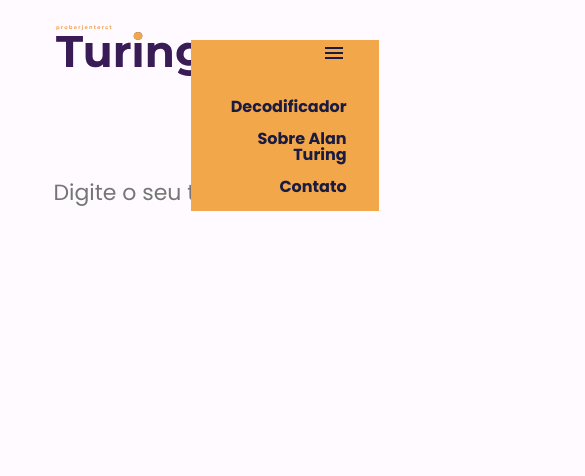
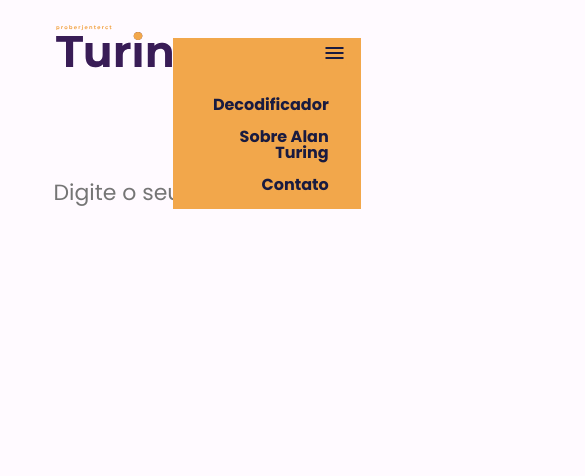
Before and after one commit to oihenrique/Decodificador-de-texto, a plain HTML site: page index.html in a window 390 px wide. Both pictures are taken after a click on the element "menu". Shown: the top 476 px of the page, 585 px wide, since content can reach past the window. Drawn offline with nearby package versions, Linux system fonts and the light colour scheme.

Commit message:
Correção de bugs no menu navbar

```diff
--- a/css/alan-turing-page.css
+++ b/css/alan-turing-page.css
@@ -1,8 +1,5 @@
 * {
     font-family: 'Poppins', sans-serif;
-}
-html {
-    height: 100%;
 }
 body {
     background-color: #fffaff;
@@ -117,15 +114,16 @@ footer {
 }
 @media screen and (max-width: 810px) {
     header {
-        position: relative;
+        width: 100%;
+        padding: 0 10%;
     }
     #navItens {
         width: min-content;
+        position: absolute;
         display: none;
-        position: absolute;
         z-index: 9998;
-        top: 46px;
-        right: 5.5vh;
+        top: 5vh;
+        right: 6.3vw;
         background: #F2A74B;
     }
     #navItens ul {
@@ -139,8 +137,8 @@ footer {
     }
     #menu-icon {
         display: block;
-        position: fixed;
-        right: 20px;
+        position: absolute;
+        right: 5%;
         z-index: 9999;
         background: #F2A74B;
         color: #191B40;
--- a/css/contato.css
+++ b/css/contato.css
@@ -1,8 +1,5 @@
 * {
     font-family: 'Poppins', sans-serif;
-}
-html {
-    height: 100%;
 }
 body {
     background-color: #fffaff;
@@ -168,18 +165,19 @@ footer {
 }
 @media screen and (max-width: 810px) {
     header {
-        position: relative;
+        width: 100%;
+        padding: 0 10%;
     }
     .container {
         width: 100%;
     }
     #navItens {
         width: min-content;
+        position: absolute;
         display: none;
-        position: absolute;
         z-index: 9998;
-        top: 46px;
-        right: 3.2vh;
+        top: 5vh;
+        right: 6.3vw;
         background: #F2A74B;
     }
     #navItens ul {
@@ -193,8 +191,8 @@ footer {
     }
     #menu-icon {
         display: block;
-        position: fixed;
-        right: 20px;
+        position: absolute;
+        right: 5%;
         z-index: 9999;
         background: #F2A74B;
         color: #191B40;
--- a/css/style.css
+++ b/css/style.css
@@ -1,8 +1,5 @@
 * {
     font-family: 'Poppins', sans-serif;
-}
-html {
-    height: 100%;
 }
 body {
     background-color: #fffaff;
@@ -228,19 +225,13 @@ footer {
     .logo {
         margin-top: 24px;
     }
-    header {
-        position: relative;
-        align-items: center;
-        justify-content: space-between;
-        width: 90%;
-    }
     #navItens {
         width: min-content;
+        position: absolute;
         display: none;
-        position: absolute;
         z-index: 9998;
-        top: 40px;
-        right: 10vh;
+        top: 4.5vh;
+        right: 7.5vw;
         background: #F2A74B;
     }
     #navItens ul {
@@ -254,8 +245,8 @@ footer {
     }
     #menu-icon {
         display: block;
-        position: fixed;
-        right: 20px;
+        position: absolute;
+        right: 5%;
         z-index: 9999;
         background: #F2A74B;
         color: #191B40;
```
Also changed, not shown: contato.html (+1 -1 lines).
